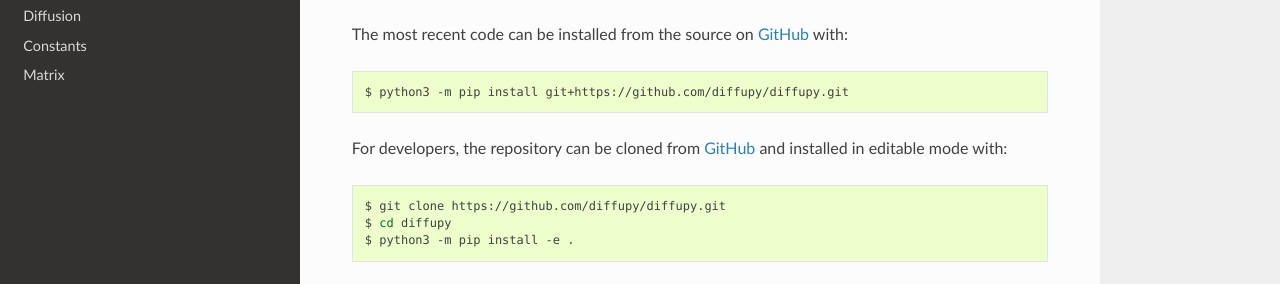
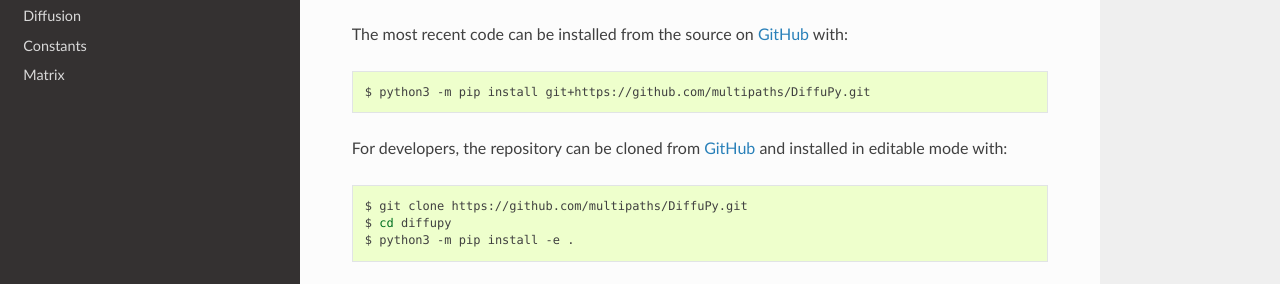
Before and after one commit to multipaths/DiffuPy, a Sphinx documentation site: the page built from docs/source/installation.rst, in a window 1280 px wide. Shown: the part 252-536 px from the top of the page. Built offline with Sphinx 7.4.7 and the Read the Docs theme 2.0.0, drawn with Linux system fonts in a browser that asks for light colours; part of the change alters nothing that is shown.

Commit message:
Update installation.rst

```diff
--- a/docs/source/installation.rst
+++ b/docs/source/installation.rst
@@ -1,22 +1,22 @@
 Installation
 ============
-The latest stable code can be installed from `PyPI <https://pypi.python.org/pypi/pybel>`_ with:
+The latest stable code can be installed from `PyPI <https://pypi.python.org/pypi/diffupath>`_ with:
 
 .. code-block:: sh
 
    $ python3 -m pip install diffupy
 
-The most recent code can be installed from the source on `GitHub <https://github.com/diffupy/diffupy>`_ with:
+The most recent code can be installed from the source on `GitHub <https://github.com/multipaths/DiffuPy>`_ with:
 
 .. code-block:: sh
 
-   $ python3 -m pip install git+https://github.com/diffupy/diffupy.git
+   $ python3 -m pip install git+https://github.com/multipaths/DiffuPy.git
 
-For developers, the repository can be cloned from `GitHub <https://github.com/diffupy/diffupy>`_ and installed in
+For developers, the repository can be cloned from `GitHub <https://github.com/multipaths/DiffuPy>`_ and installed in
 editable mode with:
 
 .. code-block:: sh
 
-   $ git clone https://github.com/diffupy/diffupy.git
+   $ git clone https://github.com/multipaths/DiffuPy.git
    $ cd diffupy
    $ python3 -m pip install -e .
```
